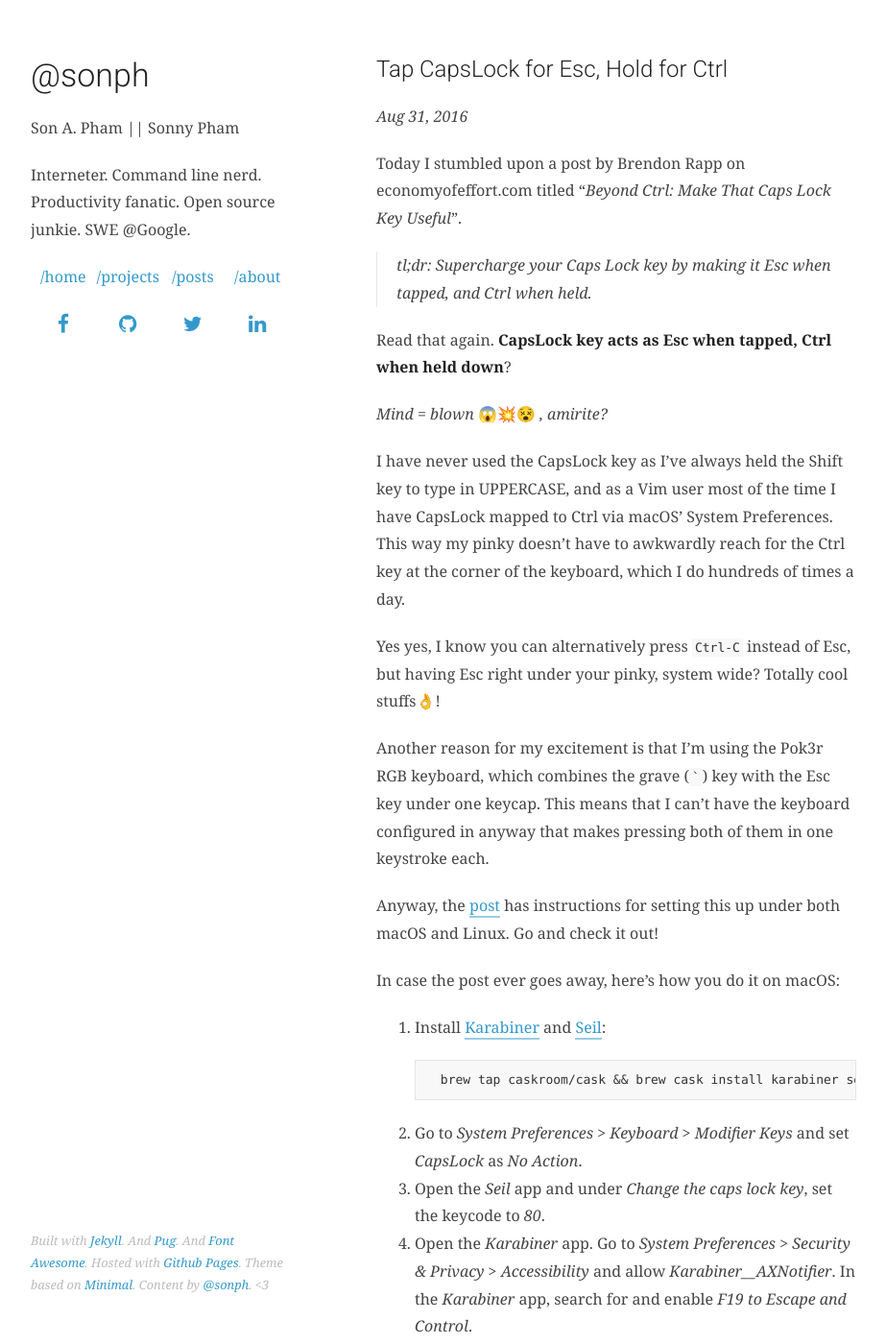
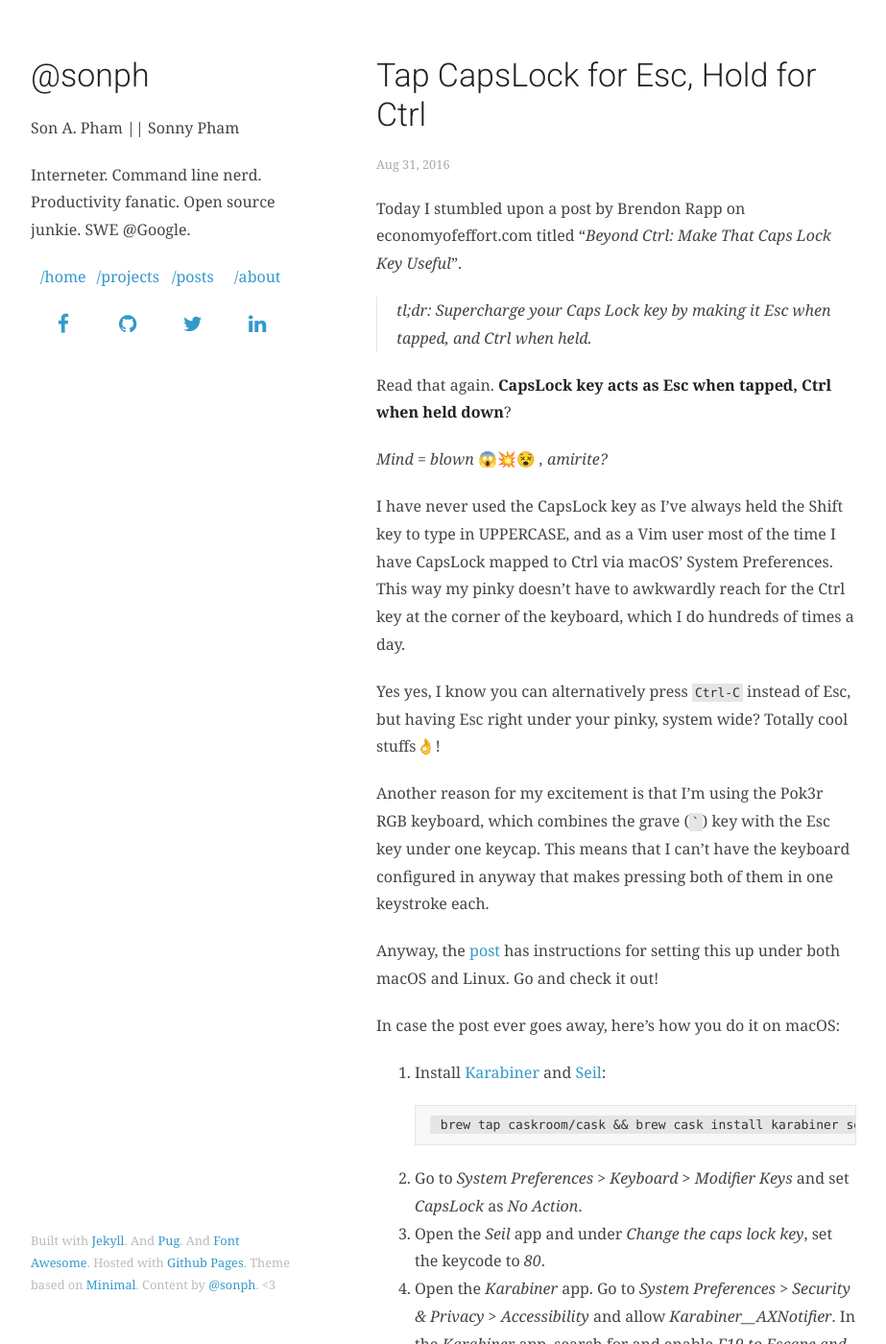
Before and after one commit to sonph/something, a Jekyll site: the page built from _posts/2016-08-31-tap-capslock-for-esc-hold-for-ctrl.md, in a window 1280 px wide and 1400 px high. Shown: the whole window at 96% size, without its empty margins (178-1101 px from the left). Built offline with Jekyll 4.4.1, drawn with Linux system fonts in a browser that asks for light colours; some web fonts are replaced.

Commit message:
some style changes

```diff
--- a/_layouts/post.html
+++ b/_layouts/post.html
@@ -1,7 +1,7 @@
 ---
 layout: default
 ---
- <article class="post"><div class="post-header"><h1 class="post-title">{{ page.title }}</h1><p class="post-meta"><time>{{ page.date | date: "%b %-d, %Y" }}</time></p></div><div class="post-content">{{ content }}</div><hr/><div class="post-comments"><div class="text-center"><a onclick="load_disqus();return false;" id="pushcomments">Push button. Receive comments.</a></div><div id="disqus_thread"></div><script>var disqus_config = function () {
+ <article class="post"><div class="post-header"><h1 class="post-title">{{ page.title }}</h1><p class="post-meta post-date"><time>{{ page.date | date: "%b %-d, %Y" }}</time></p></div><div class="post-content">{{ content }}</div><hr/><div class="post-comments"><div class="text-center"><a onclick="load_disqus();return false;" id="pushcomments">Push button. Receive comments.</a></div><div id="disqus_thread"></div><script>var disqus_config = function () {
     this.page.url = '{{ site.url }}{{ page.url }}';
     this.page.identifier = '{{ page.id }}';
 };
--- a/_pug/layouts/post.pug
+++ b/_pug/layouts/post.pug
@@ -5,7 +5,7 @@
 article.post
   .post-header
     h1.post-title {{ page.title }}
-    p.post-meta
+    p.post-meta.post-date
       time {{ page.date | date: "%b %-d, %Y" }}
 
   .post-content {{ content }}
--- a/assets/css/app.sass
+++ b/assets/css/app.sass
@@ -29,13 +29,9 @@ h1
 
 a
   color: #39c
-  border-bottom: 2px solid rgba(51, 153, 204, 0.5)
   text-decoration: none
-  transition: all .2s ease-in-out
   &:hover
-    color: #069
-    border-bottom: 2px solid rgba(0,102,153, 0.5)
-    transition: all .2s ease-in-out
+    border-bottom: 2px solid rgba(0, 102, 153, 0.5)
   small
     font-size: 11px
     color: #777
@@ -56,7 +52,7 @@ code
   font-family: Menlo, Monaco, Bitstream Vera Sans Mono, Lucida Console, Terminal, Consolas, Liberation Mono, DejaVu Sans Mono, Courier New, monospace
   color: #333
   font-size: 13px
-  background-color: #f8f8f8
+  background-color: #e5e5e5
   padding: 2px 3px
 
 pre
@@ -141,15 +137,15 @@ footer
   -webkit-font-smoothing: subpixel-antialiased
   color: #bbb
   font-size: 0.8em
-  font-style: italic
   a
     border: none
 
 .text-center
   text-align: center
 
-.meta, .post-meta
-  font-style: italic
+.post-date
+  color: #aaa
+  font-size: 0.8em
 
 .post-list
   list-style: none
@@ -164,7 +160,8 @@ footer
   .post-date
     float: right
     text-align: right
-    color: #999
+    color: #aaa
+    font-size: 0.8em
 
   .post-excerpt
     clear: both
@@ -177,9 +174,6 @@ footer
 
 .text-right
   text-align: right
-
-.post-title
-  font-size: 1.5em
 
 figcaption#profile-pic
   position: relative
```
